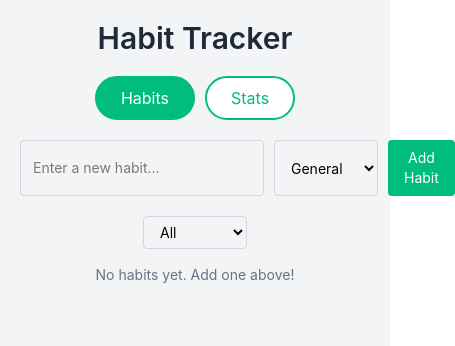
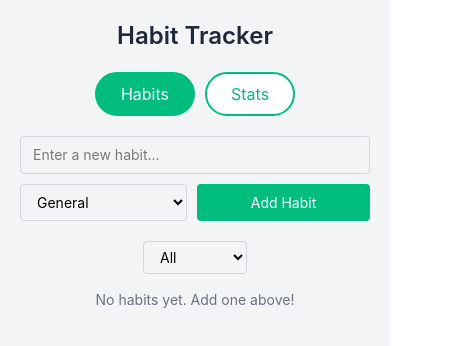
Before and after one commit to malakellamti/habit-tracker, a Vue app: page / in a window 390 px wide. Shown: the top 346 px of the page, 455 px wide, since content can reach past the window. Built offline with nearby package versions, Linux system fonts and the light colour scheme.

Commit message:
feat: responsive design for mobile screens

```diff
--- a/src/App.vue
+++ b/src/App.vue
@@ -1,8 +1,8 @@
 <template>
   <div class="max-w-[600px] mx-auto flex flex-col items-center font-sans bg-gray-100 min-h-screen p-5">
-    <h1 class="text-center mb-5 text-gray-800 text-3xl font-semibold">Habit Tracker</h1>
+    <h1 class="text-center mb-5 text-gray-800 text-2xl sm:text-3xl font-semibold">Habit Tracker</h1>
 
-    <div class="flex gap-2.5 mb-5 justify-center">
+    <div class="flex gap-2.5 mb-5 justify-center w-full">
       <button
         :class="tab === 'habits' ? 'bg-emerald-500 text-white' : 'bg-white text-emerald-500'"
         class="px-6 py-2 border-2 border-emerald-500 rounded-full cursor-pointer text-base transition-all"
--- a/src/components/HabitCard.vue
+++ b/src/components/HabitCard.vue
@@ -1,27 +1,29 @@
 <!-- HabitCard: single habit item with checkbox -->
 <template>
-  <div class="flex items-center gap-3 px-3.5 py-2.5 mb-2 bg-white border border-gray-300 rounded-md w-full">
+  <div class="flex flex-col sm:flex-row sm:items-center gap-2 px-3.5 py-2.5 mb-2 bg-white border border-gray-300 rounded-md w-full">
+    <div class="flex items-center gap-2 flex-1 min-w-0">
       <input
         type="checkbox"
         :checked="isCompletedToday"
         @change="toggle"
       />
-    <span v-if="!isEditing" class="text-sm text-gray-800">{{ habit.name }} - {{ habit.category }}</span>
-
+      <span v-if="!isEditing" class="text-sm text-gray-800 break-words min-w-0">{{ habit.name }} - {{ habit.category }}</span>
       <input
         v-if="isEditing"
         v-model="editedName"
-      class="px-2 py-1 border border-gray-300 rounded"
+        class="px-2 py-1 border border-gray-300 rounded text-sm flex-1"
         @keyup.enter="saveEdit"
       />
-    <select v-if="isEditing" v-model="editedCategory" class="px-2 py-1 border border-gray-300 rounded">
+      <select v-if="isEditing" v-model="editedCategory" class="px-2 py-1 border border-gray-300 rounded text-sm">
         <option value="General">General</option>
         <option value="Health">Health</option>
         <option value="Work">Work</option>
         <option value="Personal">Personal</option>
         <option value="Sport">Sport</option>
       </select>
+    </div>
 
+    <div class="flex items-center gap-2 flex-wrap">
       <span class="text-sm text-gray-800">Streak: {{ store.getStreak(habit.id) }} days</span>
       <span class="text-sm text-gray-800">Completion: {{ store.getCompletionRate(habit.id) }}%</span>
       <button
@@ -38,6 +40,7 @@
         class="px-2.5 py-1 border border-gray-300 rounded bg-gray-100 hover:bg-gray-200 cursor-pointer text-sm"
         @click="confirmDelete"
       >Delete</button>
+    </div>
   </div>
 </template>
 
--- a/src/components/HabitForm.vue
+++ b/src/components/HabitForm.vue
@@ -1,13 +1,13 @@
 <!-- HabitForm: input form to add new habits -->
 <template>
-  <div class="flex gap-2.5 mb-5 w-full">
+  <div class="flex flex-wrap gap-2.5 mb-5 w-full">
     <input
       v-model="habitName"
       placeholder="Enter a new habit..."
-      class="flex-1 px-3 py-2 border border-gray-300 rounded text-sm"
+      class="w-full px-3 py-2 border border-gray-300 rounded text-sm"
       @keyup.enter="addHabit"
     />
-    <select v-model="habitCategory" class="px-3 py-2 border border-gray-300 rounded text-sm">
+    <select v-model="habitCategory" class="flex-1 px-3 py-2 border border-gray-300 rounded text-sm">
       <option value="General">General</option>
       <option value="Health">Health</option>
       <option value="Work">Work</option>
@@ -15,7 +15,7 @@
       <option value="Sport">Sport</option>
     </select>
     <button
-      class="px-4 py-2 border-none rounded bg-emerald-500 text-white text-sm cursor-pointer hover:bg-emerald-600"
+      class="flex-1 px-4 py-2 border-none rounded bg-emerald-500 text-white text-sm cursor-pointer hover:bg-emerald-600"
       @click="addHabit"
     >Add Habit</button>
   </div>
```
Lines whose indentation alone changed are shown as unchanged.
